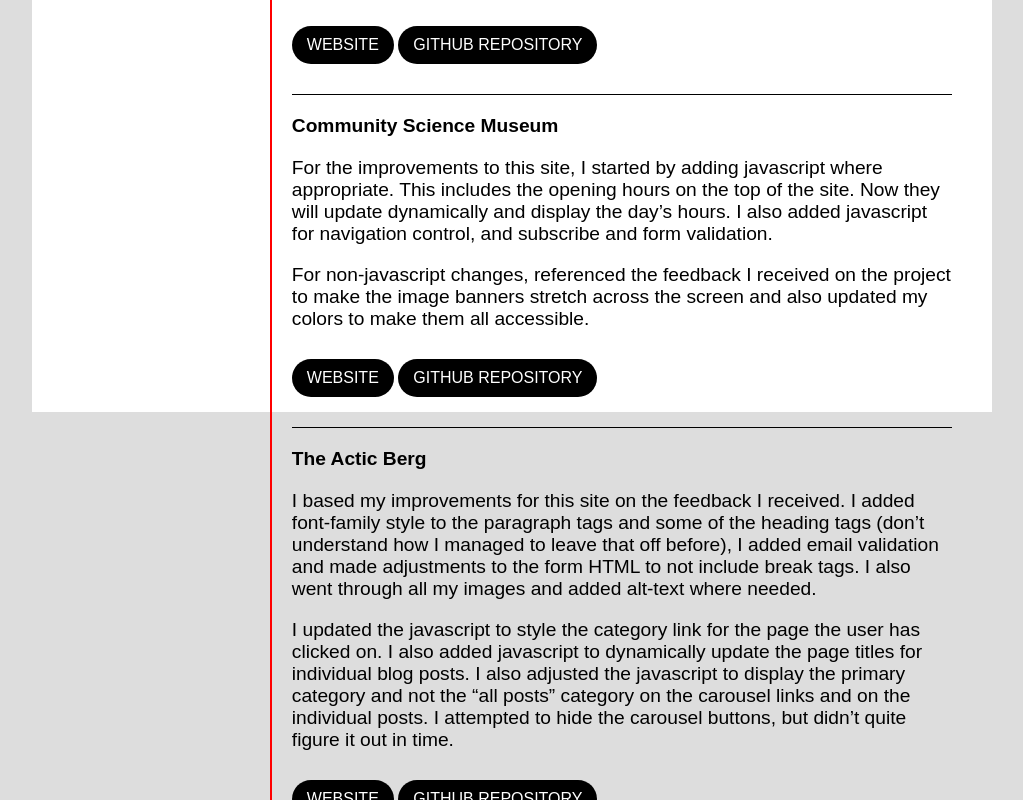
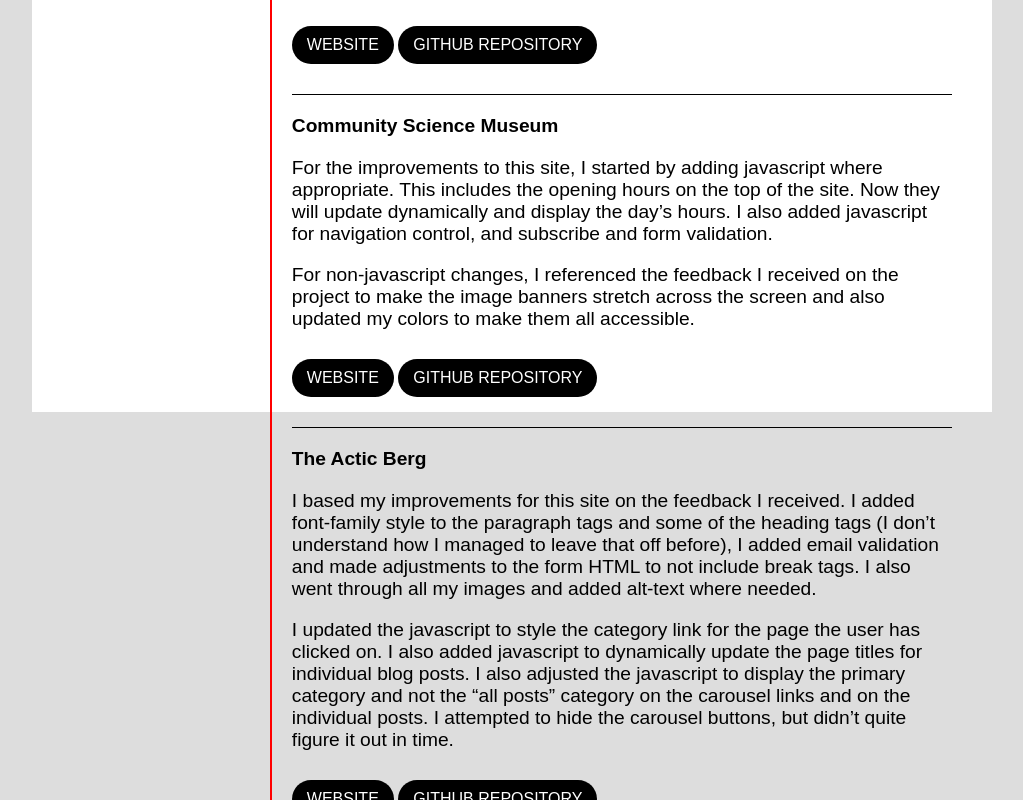
Before and after one commit to deannaberg/portfolio1, a plain HTML site: page index.html in a window 1280 px wide. Shown: the part 388-1188 px from the top of the page, without its empty margins (128-1151 px from the left). Drawn offline with Linux system fonts and the light colour scheme; a web font is replaced by a local one.

Commit message:
Update index.html

```diff
--- a/index.html
+++ b/index.html
@@ -57,7 +57,7 @@
                 I
                 also added javascript for navigation control, and subscribe and form validation.</p>
 
-            <p>For non-javascript changes, referenced the feedback I received on the project to make the image
+            <p>For non-javascript changes, I referenced the feedback I received on the project to make the image
                 banners
                 stretch across the screen and also updated my colors to make them all accessible. </p>
             <a class="button" href="https://csm-portfolio.netlify.app" target="_blank">website</a>
@@ -69,7 +69,7 @@
         <section>
             <h2>The Actic Berg</h2>
             <p>I based my improvements for this site on the feedback I received. I added font-family style to the
-                paragraph tags and some of the heading tags (don’t understand how I managed to leave that off
+                paragraph tags and some of the heading tags (I don’t understand how I managed to leave that off
                 before), I added email validation and made adjustments to the form HTML to not include break tags. I
                 also went through all my images and added alt-text where needed. </p>
 
```
